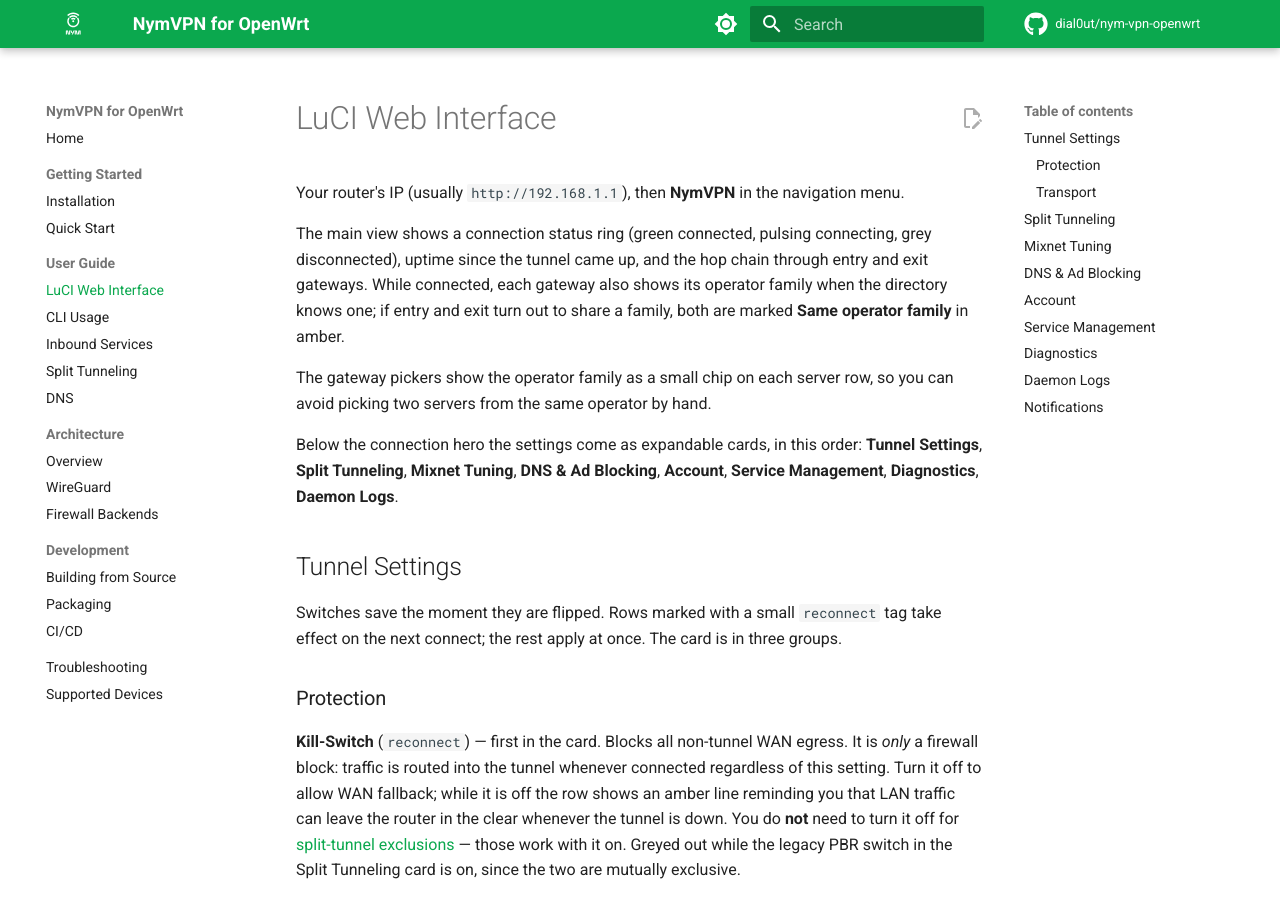
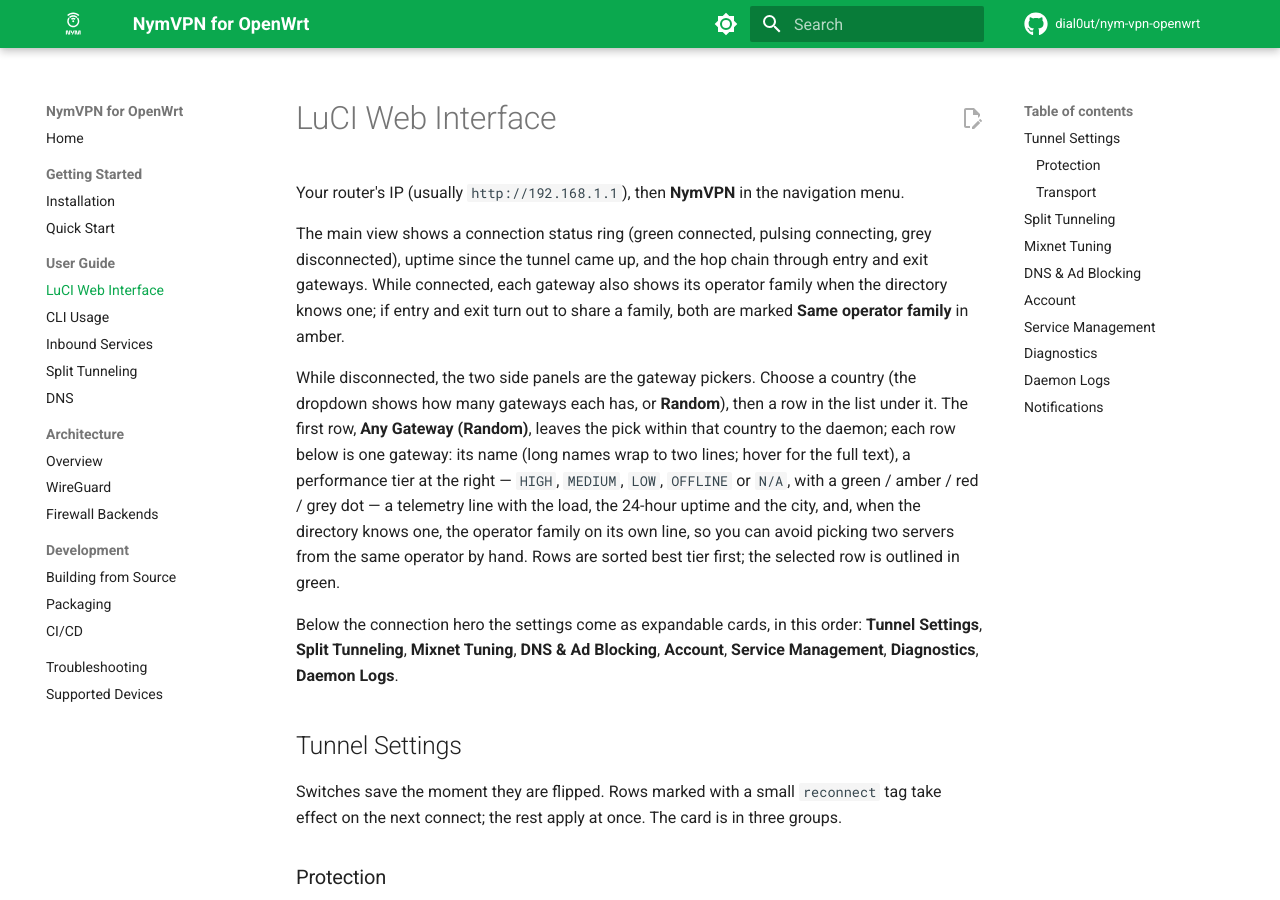
Before and after one commit to dial0ut/nym-vpn-openwrt, an MkDocs documentation site: the page built from docs/guide/luci.md, in a window 1280 px wide and 900 px high. Built offline with MkDocs 1.6.1 and Material for MkDocs 9.7.7, drawn with Linux system fonts in a browser that asks for light colours; comment, search, counter and statistics services are not loaded; some of the changed text lies outside the part shown.

Commit message:
docs(luci): describe the redrawn gateway picker rows
The LuCI guide now walks through a picker row (name, tier label, telemetry line, family line, the Random row) and the No CT tag under Circumvention Transports; the changelog gets the matching Changed bullet.

```diff
--- a/docs/guide/luci.md
+++ b/docs/guide/luci.md
@@ -7,8 +7,14 @@ disconnected), uptime since the tunnel came up, and the hop chain through entry
 While connected, each gateway also shows its operator family when the directory knows one; if
 entry and exit turn out to share a family, both are marked **Same operator family** in amber.
 
-The gateway pickers show the operator family as a small chip on each server row, so you can
-avoid picking two servers from the same operator by hand.
+While disconnected, the two side panels are the gateway pickers. Choose a country (the dropdown
+shows how many gateways each has, or **Random**), then a row in the list under it. The first row,
+**Any Gateway (Random)**, leaves the pick within that country to the daemon; each row below is one
+gateway: its name (long names wrap to two lines; hover for the full text), a performance tier at
+the right — `HIGH`, `MEDIUM`, `LOW`, `OFFLINE` or `N/A`, with a green / amber / red / grey dot — a
+telemetry line with the load, the 24-hour uptime and the city, and, when the directory knows one,
+the operator family on its own line, so you can avoid picking two servers from the same operator
+by hand. Rows are sorted best tier first; the selected row is outlined in green.
 
 Below the connection hero the settings come as expandable cards, in this order: **Tunnel
 Settings**, **Split Tunneling**, **Mixnet Tuning**, **DNS & Ad Blocking**, **Account**, **Service
@@ -68,7 +74,8 @@ interface in the `wan` firewall zone or carrying a default route. Its log lines
 
 **Circumvention Transports** (`reconnect`) — wraps the entry gateway connection in a QUIC
 transport to get past censorship. Two-hop mode only; while it is on, entry gateways that cannot
-carry it are greyed out in the picker with a `No CT` badge.
+carry it sink to the bottom of the picker, greyed out with a dashed border and an amber `No CT`
+tag under their tier, and cannot be selected.
 
 **Stealth API Connect** — the same switch as in the NymVPN apps. The daemon normally reaches the
 Nym API (account, gateway directory, discovery) directly and only falls back to *cover domains*
```
Also changed, not shown: CHANGELOG.md (+10 -0 lines).
